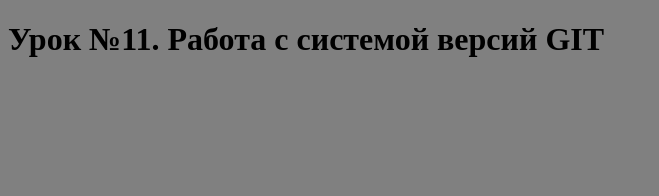
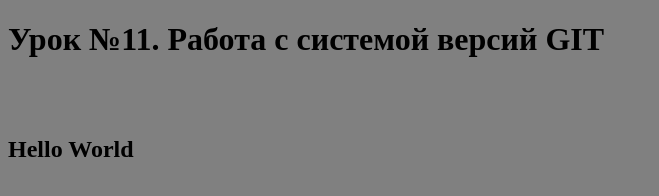
Before and after one commit to RomanMorf/testing, a plain HTML site: page index.html in a window 1280 px wide. Shown: the whole page, without its empty margins (0-659 px from the left). Drawn offline with Linux system fonts and the light colour scheme.

Commit message:
some descriptions

```diff
--- a/index.html
+++ b/index.html
@@ -10,6 +10,9 @@
 <body style="background-color: grey;">
    <header class="header">
       <h1>Урок №11. Работа с системой версий GIT</h1>
+      <br>
+      <br>
+      <h2>Hello World</h2>
    </header>
 </body>
 </html>
```
